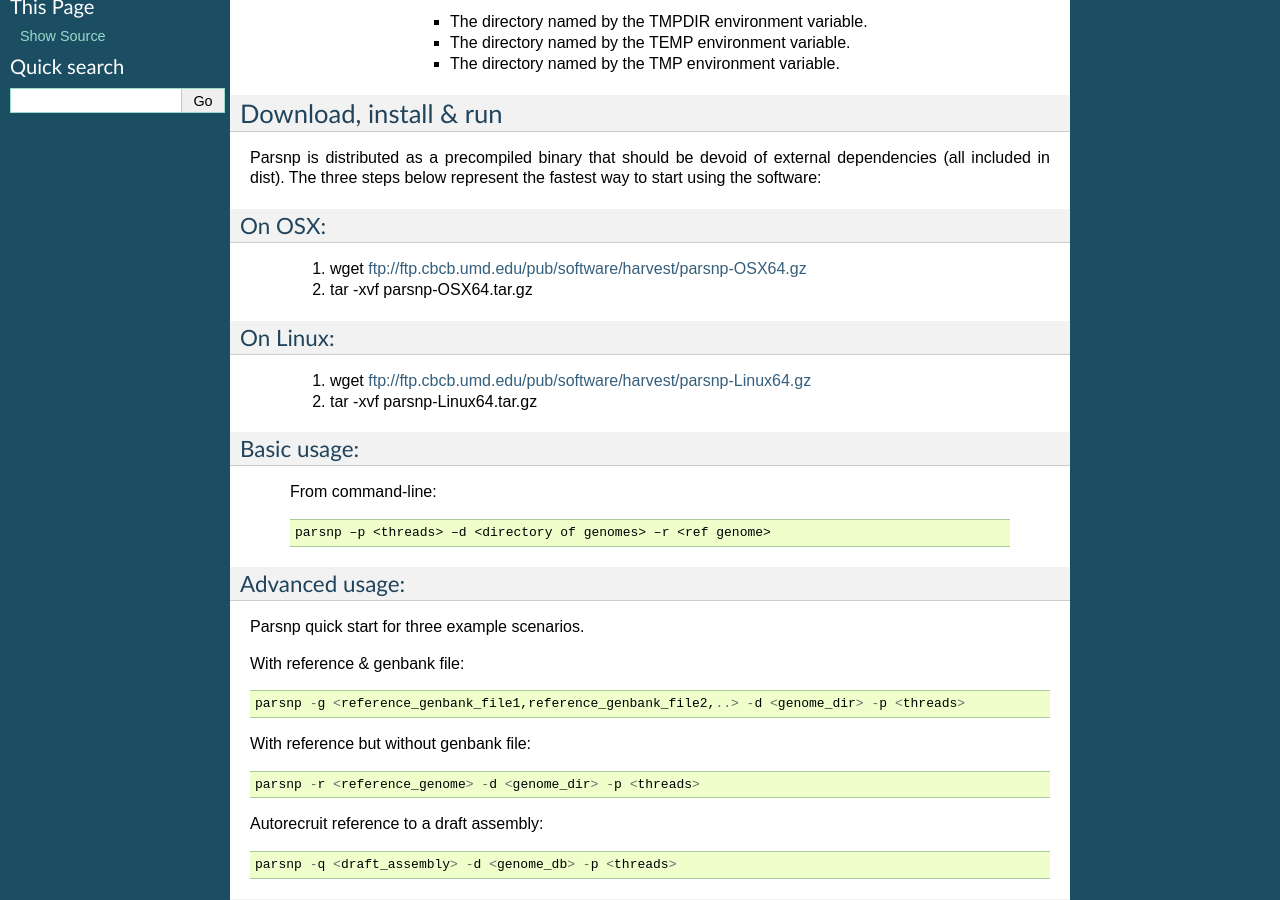
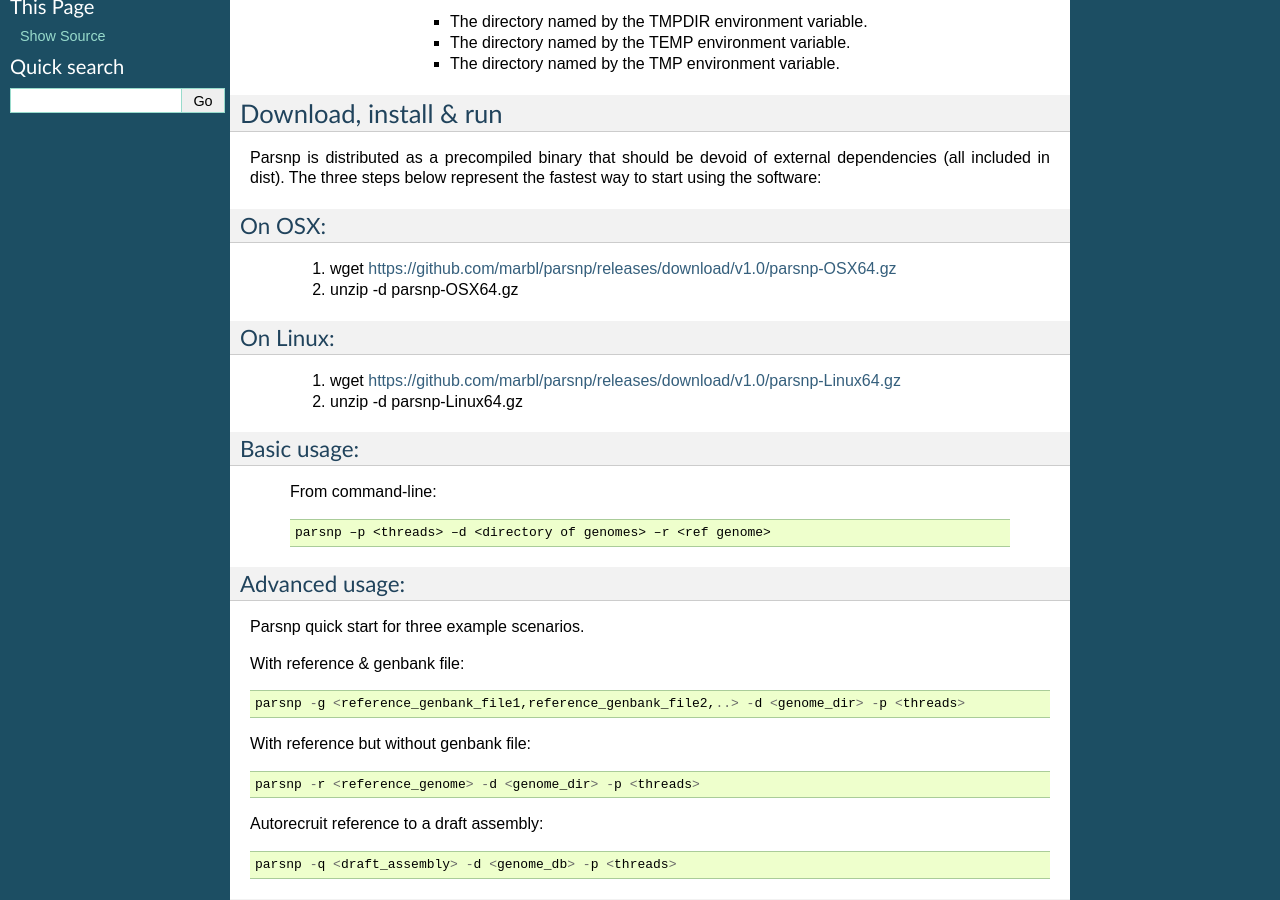
Before and after one commit to marbl/harvest, a Sphinx documentation site: the page built from docs/content/parsnp/quickstart.rst, in a window 1280 px wide and 900 px high, scrolled down 404 px. Built offline with Sphinx 7.4.7, drawn with Linux system fonts in a browser that asks for light colours; pages that are not in the unit, such as notebooks, are missing from menus.

Commit message:
Update quickstart.rst

```diff
--- a/docs/content/parsnp/quickstart.rst
+++ b/docs/content/parsnp/quickstart.rst
@@ -25,14 +25,14 @@ Parsnp is distributed as a precompiled binary that should be devoid of external
 
 On OSX:
 """""""
-  1. wget ftp://ftp.cbcb.umd.edu/pub/software/harvest/parsnp-OSX64.gz
-  2. tar -xvf parsnp-OSX64.tar.gz
+  1. wget https://github.com/marbl/parsnp/releases/download/v1.0/parsnp-OSX64.gz
+  2. unzip -d parsnp-OSX64.gz
 
 On Linux:
 """""""""
 
-  1. wget ftp://ftp.cbcb.umd.edu/pub/software/harvest/parsnp-Linux64.gz
-  2. tar -xvf parsnp-Linux64.tar.gz
+  1. wget https://github.com/marbl/parsnp/releases/download/v1.0/parsnp-Linux64.gz
+  2. unzip -d parsnp-Linux64.gz
 
 Basic usage:
 """"""""""""
```
